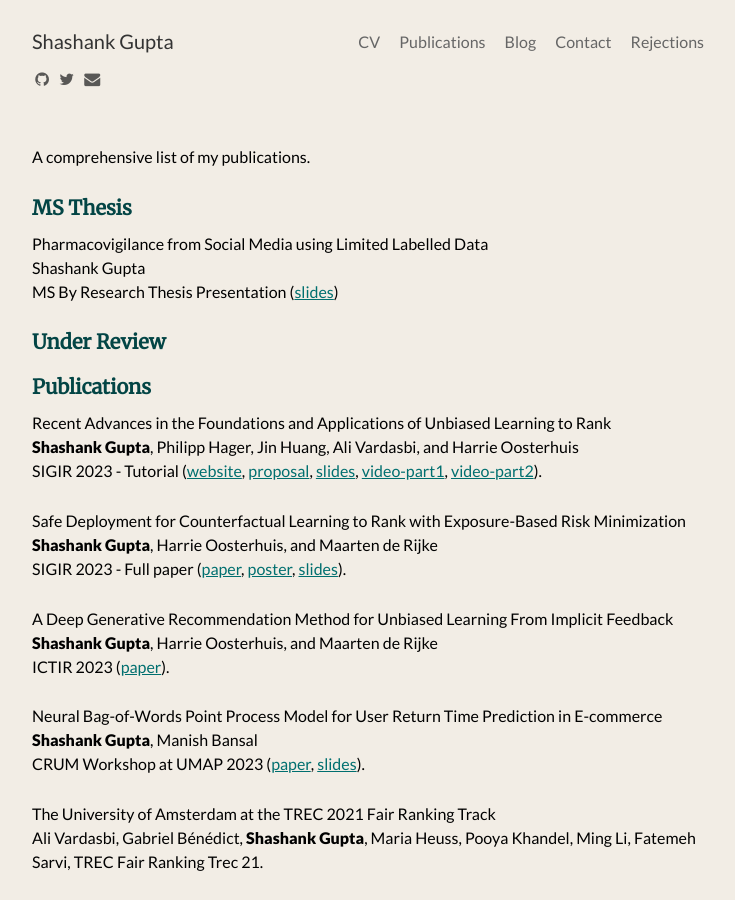
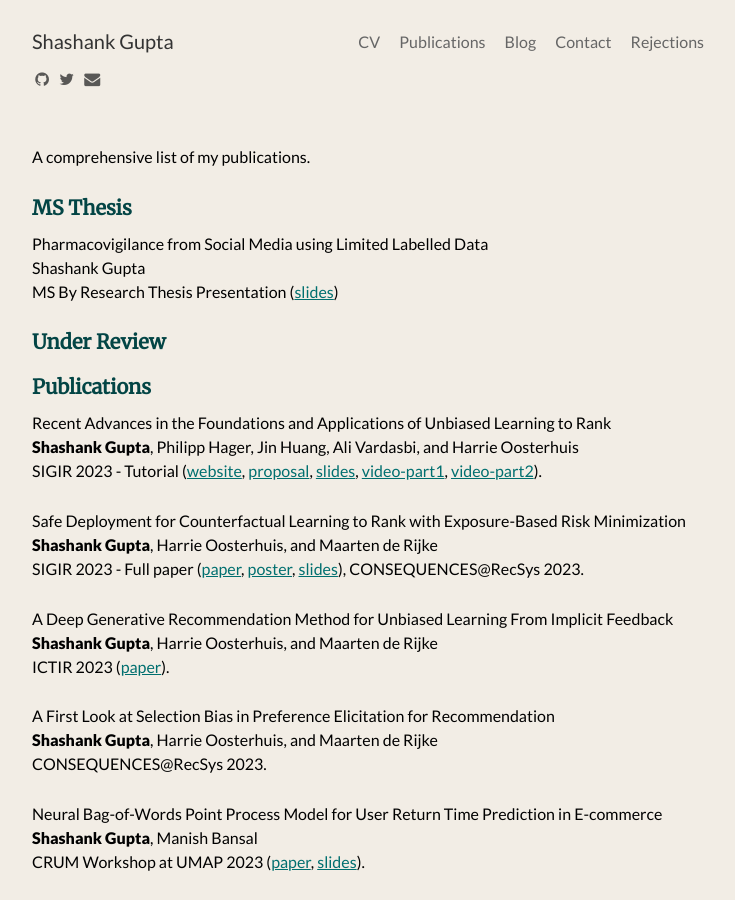
Before and after one commit to shashankg7/shashankg7.github.io, a Jekyll site: the page built from publications.md, in a window 1280 px wide and 900 px high. Shown: the whole window, without its empty margins (272-1007 px from the left). Built offline with Jekyll 4.4.1, drawn with Linux system fonts in a browser that asks for light colours; nearby versions of some CDN libraries.

Commit message:
Update publications.md

```diff
--- a/publications.md
+++ b/publications.md
@@ -24,11 +24,15 @@
 
 Safe Deployment for Counterfactual Learning to Rank with Exposure-Based Risk Minimization <br>
 <b>Shashank Gupta</b>, Harrie Oosterhuis, and Maarten de Rijke <br>
-SIGIR 2023 - Full paper ([paper](https://drive.google.com/file/d/1GL285QRF44r-G4la0OaIl6IZs73w5aop/view), [poster](https://drive.google.com/file/d/1xhzLB68AzyG-PZcTdxOkyRnIhiVAQhyw/view?usp=sharing), [slides](https://docs.google.com/presentation/d/e/2PACX-1vRWezrXibGt6KpP7DvOazUIHsBs4N904Q7QLC86ynCuOYru_qmNctgwwvAcjnv7wFNDKV3nv10s6JOk/pub?start=false&loop=false&delayms=3000)).
+SIGIR 2023 - Full paper ([paper](https://drive.google.com/file/d/1GL285QRF44r-G4la0OaIl6IZs73w5aop/view), [poster](https://drive.google.com/file/d/1xhzLB68AzyG-PZcTdxOkyRnIhiVAQhyw/view?usp=sharing), [slides](https://docs.google.com/presentation/d/e/2PACX-1vRWezrXibGt6KpP7DvOazUIHsBs4N904Q7QLC86ynCuOYru_qmNctgwwvAcjnv7wFNDKV3nv10s6JOk/pub?start=false&loop=false&delayms=3000)), CONSEQUENCES@RecSys 2023.
 
 A Deep Generative Recommendation Method for Unbiased Learning From Implicit Feedback <br>
 <b>Shashank Gupta</b>, Harrie Oosterhuis, and Maarten de Rijke <br>
 ICTIR 2023 ([paper](https://drive.google.com/file/d/1NM1xewIrnrvmILLBX1vYo2vY3bRQmWL5/view?usp=drive_link)).
+
+A First Look at Selection Bias in Preference Elicitation for Recommendation <br>
+<b>Shashank Gupta</b>, Harrie Oosterhuis, and Maarten de Rijke <br>
+CONSEQUENCES@RecSys 2023.
 
 Neural Bag-of-Words Point Process Model for User Return Time Prediction in E-commerce <br>
 <b>Shashank Gupta</b>, Manish Bansal <br>
```
